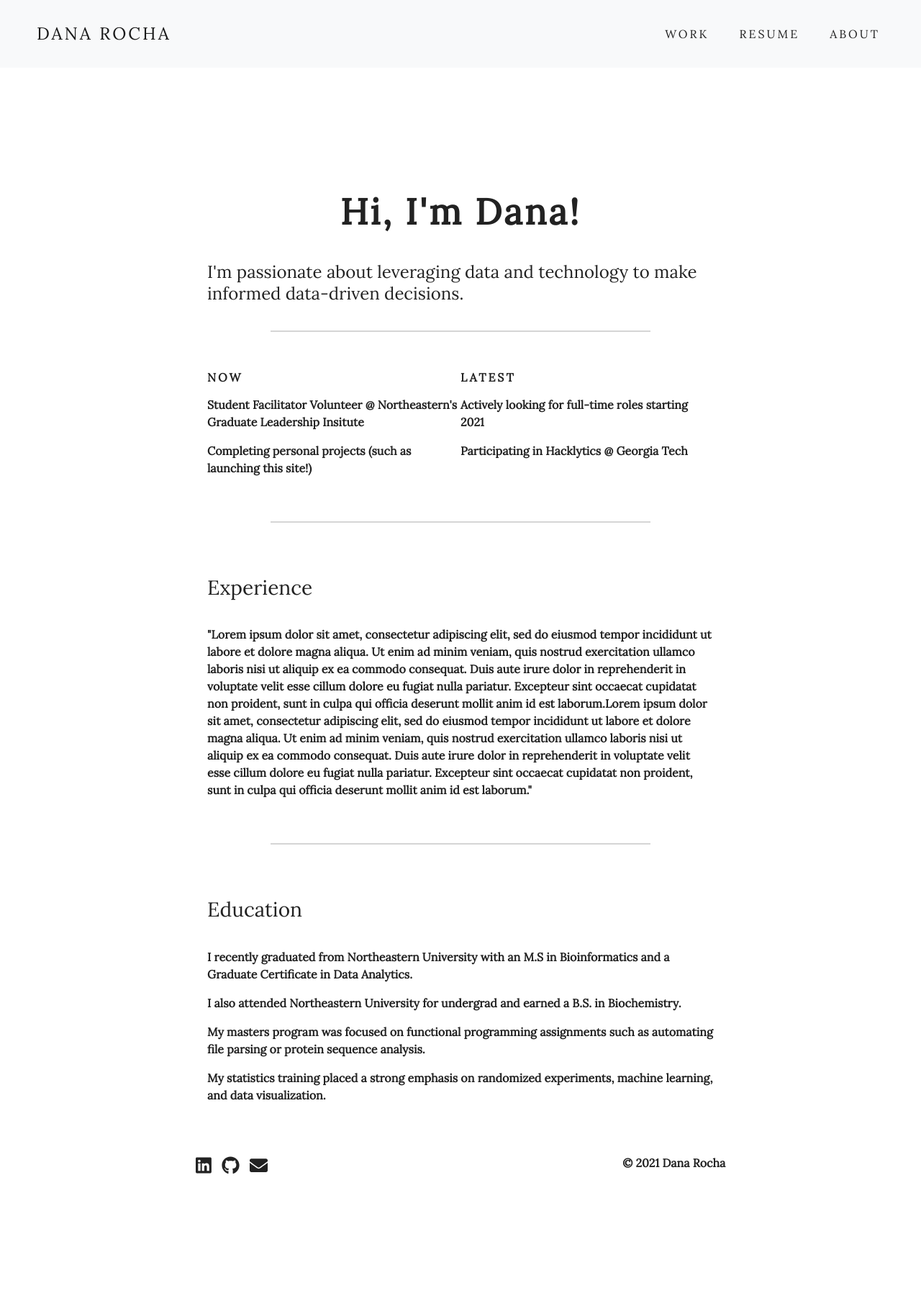
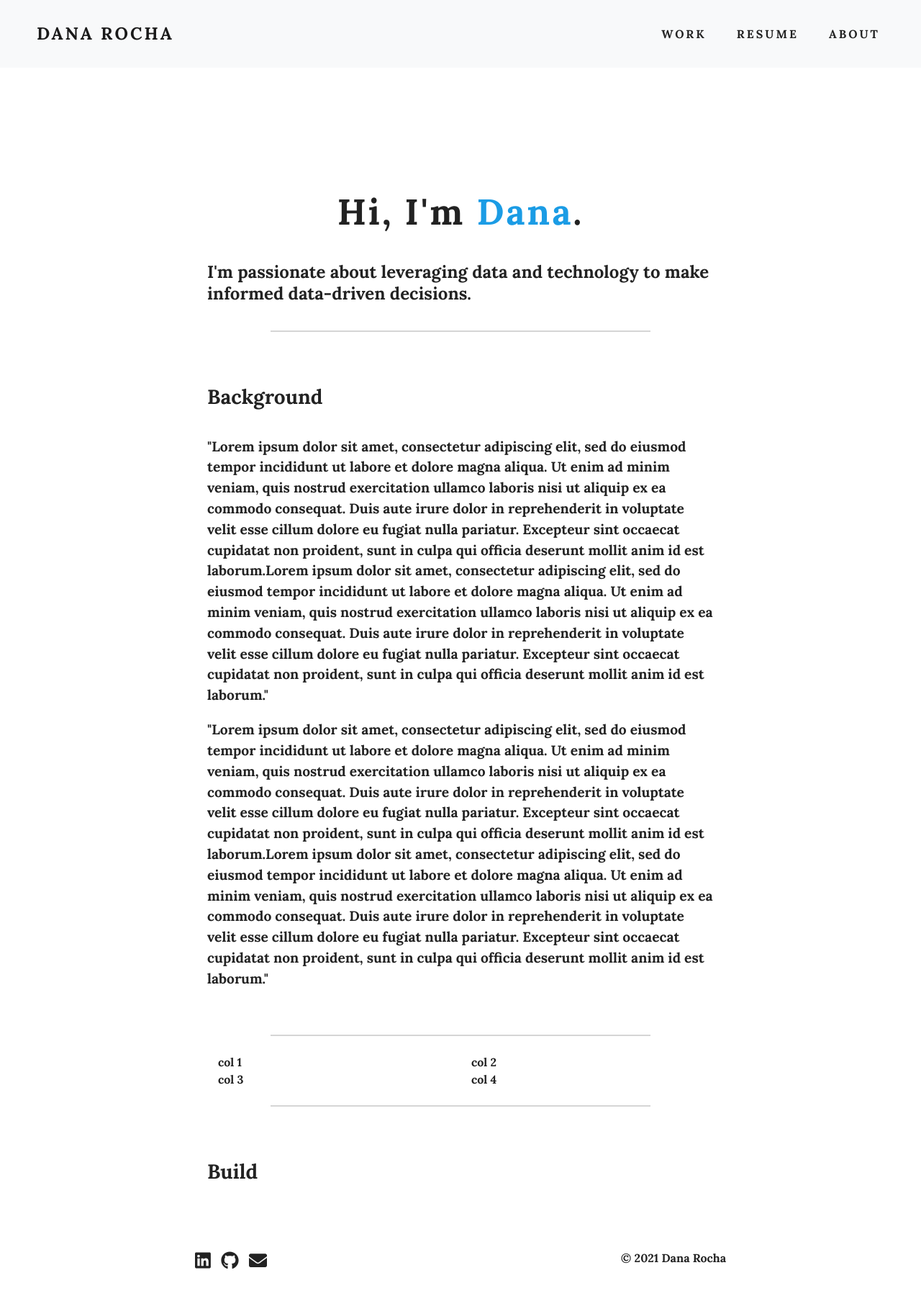
Before and after one commit to dana-rocha/dana-rocha.github.io, a Jekyll site: the page old/old_about.html, which Jekyll copies as it is, in a window 1280 px wide. Shown: the whole page at 72% size. Built offline with Jekyll 4.4.1, drawn with Linux system fonts in a browser that asks for light colours; nearby versions of some CDN libraries; before the commit the page ends 1668 px from its top, so only the background shows below that.

Commit message:
Fixing font weights and new mockup

```diff
--- a/old/old_about.html
+++ b/old/old_about.html
@@ -45,7 +45,7 @@
   <!-- About Secton -->
   <div class="row text-center">
     <div class="welcome">
-        <h1><strong>Hi, I'm Dana!<strong></h1>
+        <h1><strong>Hi, I'm <span style="color: #1B9CE5;">Dana</span>.<strong></h1>
         <h4>I'm passionate about leveraging data and technology to make informed data-driven decisions.
         </h4>
     </div>
@@ -53,27 +53,9 @@
 
   <hr class="my-4">
 
-
-  <div class="row current">
-    <div class="column col-lg-6">
-    <h6 class="update-section"><strong> NOW </strong></h6>
-      <p> Student Facilitator Volunteer @ Northeastern's Graduate Leadership Insitute </p>
-      <p> Completing personal projects (such as launching this site!) </p>
-    </div>
-    <br>
-    <div class="column col-lg-6">
-    <h6 class="update-section"><strong> LATEST </strong></h6>
-     <p> Actively looking for full-time roles starting 2021</p>
-     <p> Participating in Hacklytics @ Georgia Tech </p>
-    </div>
-  </div>
-
-
-  <hr class="my-4">
-
   <div class="row">
     <div class="experience">
-    <h3> Experience </h3>
+    <h3> Background </h3>
     <p>"Lorem ipsum dolor sit amet, consectetur adipiscing elit, sed do eiusmod
       tempor incididunt ut labore et dolore magna aliqua. Ut enim ad minim veniam,
       quis nostrud exercitation ullamco laboris nisi ut aliquip ex ea commodo consequat.
@@ -87,22 +69,41 @@
           eu fugiat nulla pariatur. Excepteur sint occaecat cupidatat non proident,
           sunt in culpa qui officia deserunt mollit anim id est laborum."
     </p>
+
+    <p>"Lorem ipsum dolor sit amet, consectetur adipiscing elit, sed do eiusmod
+      tempor incididunt ut labore et dolore magna aliqua. Ut enim ad minim veniam,
+      quis nostrud exercitation ullamco laboris nisi ut aliquip ex ea commodo consequat.
+       Duis aute irure dolor in reprehenderit in voluptate velit esse cillum dolore
+       eu fugiat nulla pariatur. Excepteur sint occaecat cupidatat non proident,
+       sunt in culpa qui officia deserunt mollit anim id est laborum.Lorem ipsum dolor
+       sit amet, consectetur adipiscing elit, sed do eiusmod
+         tempor incididunt ut labore et dolore magna aliqua. Ut enim ad minim veniam,
+         quis nostrud exercitation ullamco laboris nisi ut aliquip ex ea commodo consequat.
+          Duis aute irure dolor in reprehenderit in voluptate velit esse cillum dolore
+          eu fugiat nulla pariatur. Excepteur sint occaecat cupidatat non proident,
+          sunt in culpa qui officia deserunt mollit anim id est laborum."
+    </p>
+
     </div>
   </div>
 
   <hr class="my-4">
 
   <div class="row">
+    <div class="col quarter">col 1</div>
+    <div class="col quarter">col 2</div>
+    <div class="w-100"></div>
+    <div class="col quarter">col 3</div>
+    <div class="col quarter">col 4</div>
+  </div>
+
+  <hr class="my-4">
+
+  <div class="row">
     <div class="experience">
-    <h3> Education </h3>
-    <p> I recently graduated from Northeastern University with an <strong> M.S in Bioinformatics </strong> and a <strong> Graduate Certificate
-      in Data Analytics.</strong></p>
-    <p> I also attended Northeastern University for undergrad and earned a <strong> B.S. in Biochemistry.</strong></p>
-    <p> My masters program was focused on functional programming assignments such as automating file parsing or protein sequence analysis.</p>
-    <p> My statistics training placed a strong emphasis on randomized experiments, machine learning, and data visualization.</p>
+    <h3> Build </h3>
     </div>
   </div>
-
 
 </main>
 
--- a/old/old_main.css
+++ b/old/old_main.css
@@ -1,13 +1,12 @@
-@import url('https://fonts.googleapis.com/css2?family=Lora&display=swap');
-@import url('https://fonts.googleapis.com/css2?family=Lato&family=Noto+Serif&display=swap');
-
+@import url('https://fonts.googleapis.com/css2?family=Lora:bold,italic|Noto+Serif:bold,italic');
 
 
 /****** Divs ******/
 
 html, body {
   height: 100%;
-  font-family: 'Lora', "Noto Serif", "Lato", sans-serif;
+  font-family: 'Lora', "Noto Serif", "Lato", serif;
+  font-weight: 400;
   color: #222;
 }
 
@@ -20,6 +19,7 @@ main {
 h1 {
   font-size: 50px;
   padding: 20px 20px;
+  font-weight: 600;
   /*border: 2px solid green;*/
 }
 
@@ -34,8 +34,13 @@ h1, h4, p {
   margin: 0;
 }
 
-h4 {
+h4, p {
   text-align: left;
+  font-weight: 400;
+}
+
+h3, .update-section {
+  font-weight: 600;
 }
 
 h3 {
@@ -43,12 +48,10 @@ h3 {
   padding: 20px 0px;
 }
 
-h6 {
-  font-weight: bold;
-}
 
 p {
   line-height: 1.5em;
+  font-size: 1.2em;
 }
 
 #brand {
@@ -73,6 +76,9 @@ hr {
   width: 75%;
 }
 
+strong {
+  font-weight: bold;
+}
 
 /****** NavBar ******/
 
```
Also changed, not shown: old/old_default.html (+20 -9 lines).
